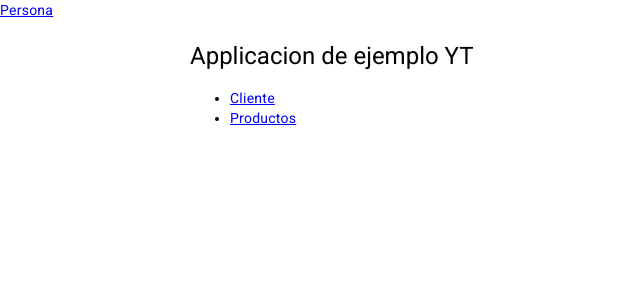
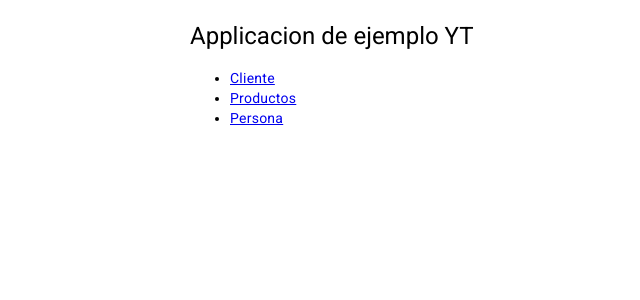
Before and after one commit to mberthely/youtube-code, an Angular app in the folder yt-angular/: page / in a window 1280 px wide. Shown: the top 300 px of the page, without its empty margins (0-640 px from the left). Built offline with nearby package versions, Linux system fonts and the light colour scheme.

Commit message:
Update link

```diff
--- a/yt-angular/src/app/app.component.html
+++ b/yt-angular/src/app/app.component.html
@@ -1,8 +1,3 @@
-<a
-    [routerLink]="['/persona']"
-    routerLinkActive="router-link-active"
->Persona</a>
-
 <div class="container">
     <h1>Applicacion de ejemplo YT</h1>
 
@@ -13,6 +8,9 @@
         <li>
             <a [routerLink]="[ '/producto']">Productos</a>
         </li>
+        <li>
+            <a [routerLink]="['/persona']" routerLinkActive="router-link-active">Persona</a>
+        </li>
     </ul>
     <router-outlet />
 </div>
```
